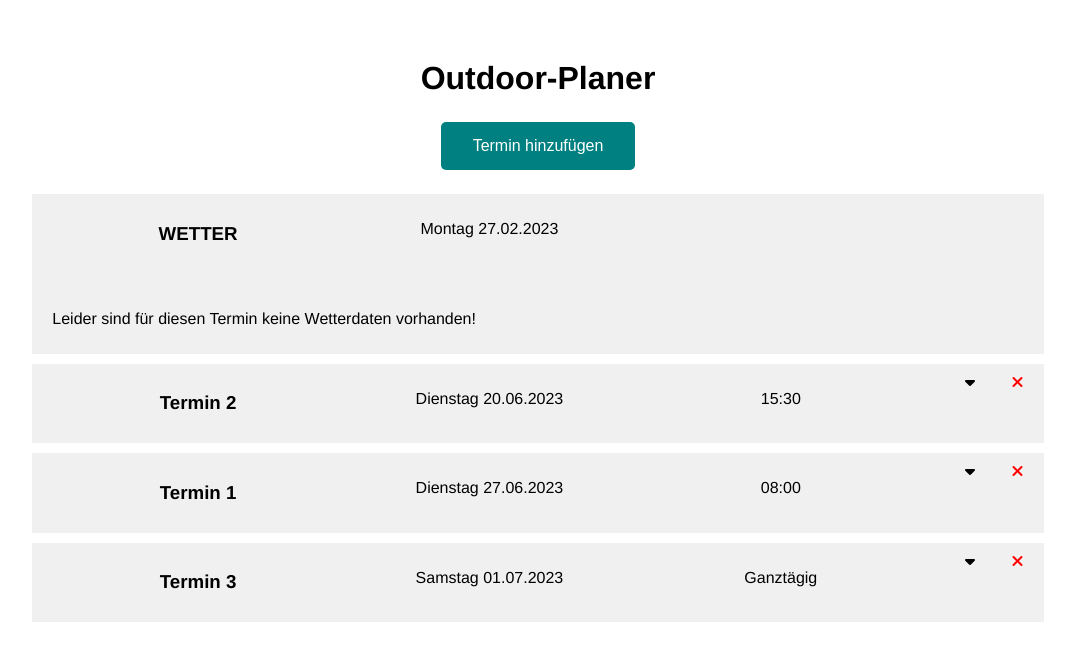
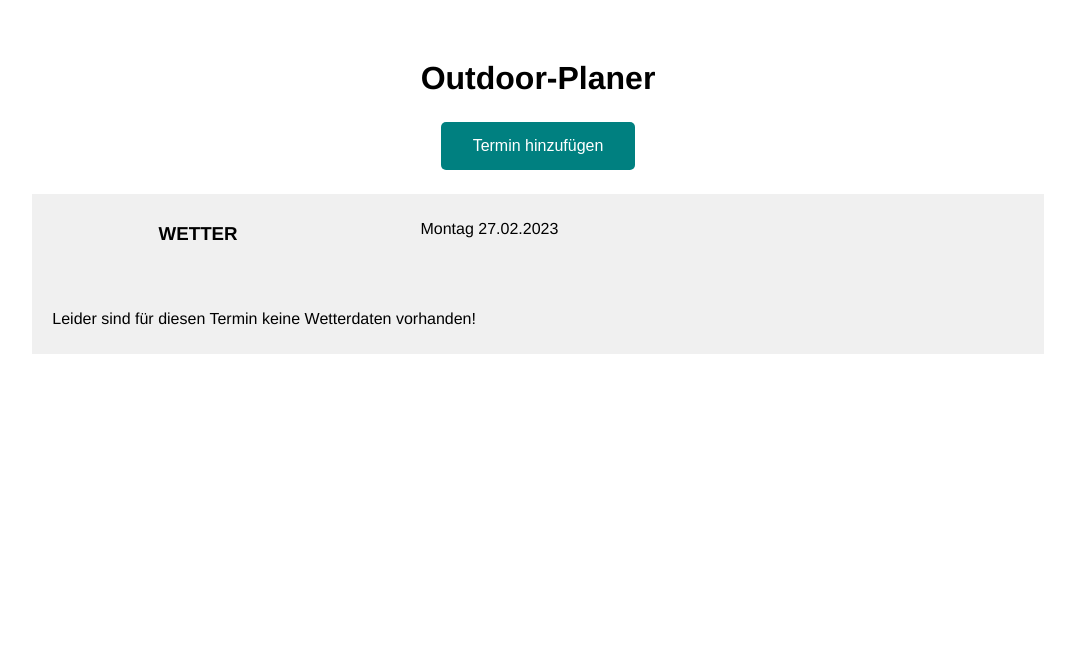
Before and after one commit to adriansuciu09/grabo, a Vue app: page / in a window 1280 px wide. Shown: the top 660 px of the page, without its empty margins (102-1177 px from the left). Built offline with nearby package versions, Linux system fonts and the light colour scheme.

Commit message:
"save data in local storage was implemented"

```diff
--- a/src/App.vue
+++ b/src/App.vue
@@ -30,12 +30,14 @@ export default {
   },
   methods: {
     deleteTask(id) {
-      this.tasks = this.tasks.filter((task) => task.id !== id)
+  this.tasks = this.tasks.filter((task) => task.id !== id);
+  this.saveTasks();
 },
     addTask(task) {
-      this.tasks = [...this.tasks, task]
-      this.showAddTask = false
-      //this.tasks.sort((a,b) => new Date(a.date) - new Date(b.date))
+  const taskId = this.tasks.length;
+  task.id = taskId;
+  this.tasks.push(task);
+  this.showAddTask = false;
   this.tasks.sort((a, b) => {
     const comp = new Date(a.date) - new Date(b.date);
     if (comp === 0) {
@@ -52,8 +54,10 @@ export default {
       return comp;
     }
   });
-
-
+  this.saveTasks();
+},
+    saveTasks() {
+      localStorage.setItem('tasks', JSON.stringify(this.tasks));
     },
     getWeather(task) {
       console.log("getWeather" + task.id);
@@ -84,6 +88,10 @@ export default {
     },
   },
   created() {
+  let savedTasks = JSON.parse(localStorage.getItem('tasks'));
+  if (savedTasks && savedTasks.length > 0) {
+    this.tasks = savedTasks;
+  } else {
     let y = new Date().getUTCFullYear();
     let m = new Date().getUTCMonth() + 1;
     let d = new Date().getUTCDate();
@@ -95,13 +103,12 @@ export default {
     }
     let date = y + "-" + m + "-" + d;
     this.tasks = [
-      {id: 0, text: 'WETTER', date: date, time: '', description: '', show: true},
-      {id: 1, text: 'Termin 1', date: '2023-06-27', time: '08:00', description: 'Beschreibung 1', show: false},
-      {id: 2,text: 'Termin 2',date: '2023-06-20',time: '15:30',description: 'Eine Beschreibung mit übertrieben viel Text, der im endeffekt keinen Sinn ergeben wird, sondern einfach nur die Beschreibung füllen soll, um zu sehen wie das Ganze zum Schluss aussehen wird und gegebenfalls angepasst werden kann.',show: false},
-      {id: 3, text: 'Termin 3', date: '2023-07-01', time: 'Ganztägig', description: '', show: false},
+      {id: 0, text: 'WETTER', date: date, time: '', description: '', show: true}
     ];
-    this.tasks.sort((a, b) => new Date(a.date) - new Date(b.date))
   }
+  this.tasks.sort((a, b) => new Date(a.date) - new Date(b.date));
+}
+
 }
 </script>
 
```
Lines whose indentation alone changed are shown as unchanged.
